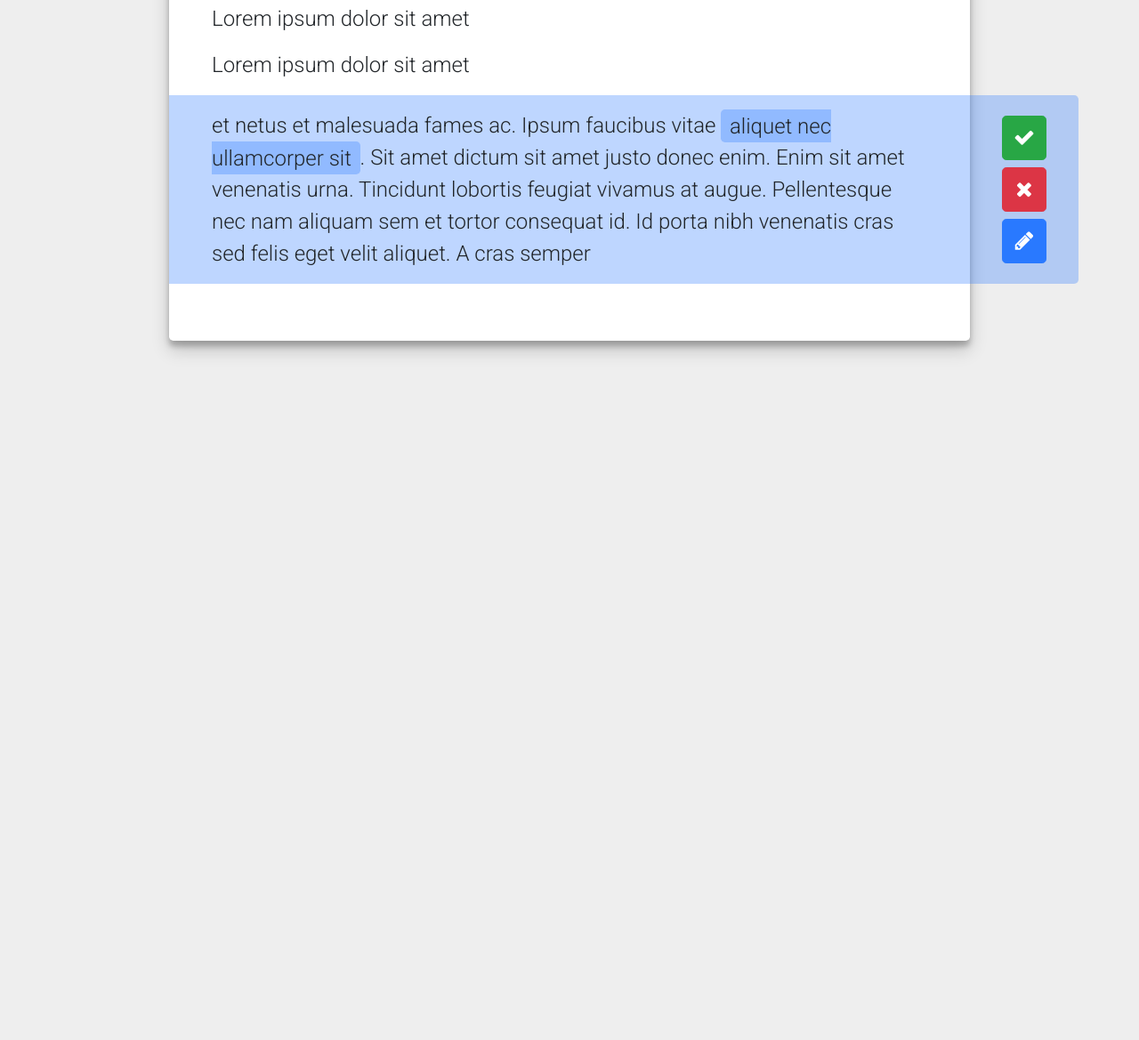
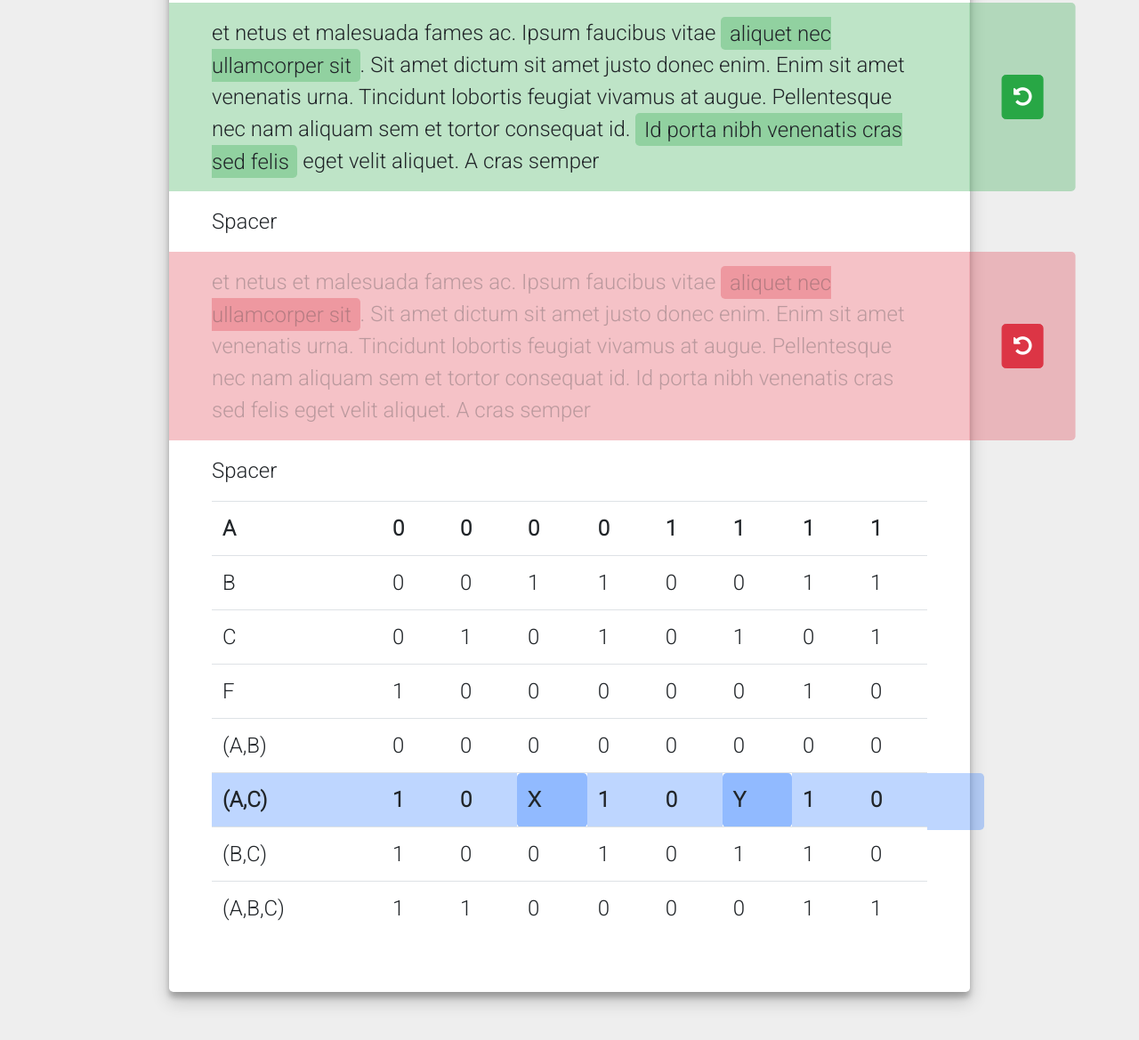
Before and after one commit to AndBondStyle/diff, a website built with Parcel: page frontend/source/template.html in a window 1280 px wide. Shown: the part 1027-2196 px from the top of the page at 89% size. Before the commit the page ends 1474 px from the top, so only its background shows below. Built offline with nearby package versions, Linux system fonts and the light colour scheme.

Commit message:
Last commit

```diff
--- a/frontend/source/style.scss
+++ b/frontend/source/style.scss
@@ -41,10 +41,30 @@ $carousel-transition-duration: 200ms;
     margin-right: -$diff-container-padding;
     margin-bottom: 1rem;
     padding: 1rem $diff-container-padding;
+    font-weight: bold;
 
     & + .difference {
         margin-top: -1rem;
         border-top: 4px dotted $diff-container-bg;
+    }
+
+    &.accepted {
+        .actions, .inline-difference {
+            background: transparentize($success, 0.7);
+        }
+        font-weight: initial;
+        background: transparentize($success, 0.7);
+    }
+
+    &.rejected {
+        .actions, .inline-difference {
+            background: transparentize($danger, 0.7);
+        }
+
+        font-weight: initial;
+        background: transparentize($danger, 0.7);
+        color: transparentize($dark, 0.7);
+        //text-decoration: line-through;
     }
 
     .actions {
@@ -55,7 +75,6 @@ $carousel-transition-duration: 200ms;
         transform: translate(100%, 0);
         border-top-right-radius: $border-radius;
         border-bottom-right-radius: $border-radius;
-
         background: transparentize($primary, 0.7);
 
         padding: 2rem;
@@ -69,6 +88,13 @@ $carousel-transition-duration: 200ms;
             margin: 0.25rem;
         }
     }
+}
+
+.carousel-item button {
+    position: absolute;
+    z-index: 10;
+    top: 2rem;
+    right: 1rem;
 }
 
 .inline-difference {
--- a/frontend/source/template.html
+++ b/frontend/source/template.html
@@ -8,18 +8,21 @@
 </head>
 <body>
 <div id="diff-container">
-    <h1>Hello <span class="inline-difference">there kok</span></h1>
+    <h1>Sample Document Title</h1>
 
     <div class="difference">
-        <div id="slider" class="carousel slide">
-            <ol class="custom-indicators">
-                <li data-target="#slider" data-slide-to="0" class="active">1</li>
-                <li data-target="#slider" data-slide-to="1">2</li>
-                <li data-target="#slider" data-slide-to="2">3</li>
-            </ol>
+        <div id="slider" class="carousel slide" data-interval="false">
+            <!--<ol class="custom-indicators">-->
+            <!--<li data-target="#slider" data-slide-to="0" class="active">1</li>-->
+            <!--<li data-target="#slider" data-slide-to="1">2</li>-->
+            <!--<li data-target="#slider" data-slide-to="2">3</li>-->
+            <!--</ol>-->
             <div class="carousel-inner">
                 <div class="carousel-item active">
                     <img class="img-fluid rounded" src="https://picsum.photos/1000/600?random=0">
+                    <button class="btn btn-success">
+                        <i class="fa fa-check"></i>
+                    </button>
                 </div>
                 <div class="carousel-item">
                     <img class="img-fluid rounded" src="https://picsum.photos/1000/600?random=1">
@@ -47,19 +50,122 @@
         </div>
     </div>
     <p>Lorem ipsum dolor sit amet</p>
-    <p>Lorem ipsum dolor sit amet</p>
-    <p>Lorem ipsum dolor sit amet</p>
-    <div class="difference">
+    <div class="difference accepted">
         et netus et malesuada fames ac. Ipsum faucibus vitae
         <span class="inline-difference">aliquet nec ullamcorper sit</span>. Sit amet dictum sit amet justo
         donec enim. Enim sit amet venenatis urna. Tincidunt lobortis feugiat vivamus at augue. Pellentesque nec nam
+        aliquam sem et tortor consequat id. <span
+            class="inline-difference">Id porta nibh venenatis cras sed felis</span>
+        eget velit aliquet. A cras semper
+        <div class="actions">
+            <button class="btn btn-success"><i class="fa fa-undo"></i></button>
+        </div>
+    </div>
+    <p>Spacer</p>
+    <div class="difference rejected">
+        et netus et malesuada fames ac. Ipsum faucibus vitae
+        <span class="inline-difference">aliquet nec ullamcorper sit</span>. Sit amet dictum sit amet
+        justo
+        donec enim. Enim sit amet venenatis urna. Tincidunt lobortis feugiat vivamus at augue. Pellentesque nec nam
         aliquam sem et tortor consequat id. Id porta nibh venenatis cras sed felis eget velit aliquet. A cras semper
         <div class="actions">
-            <button class="btn btn-success"><i class="fa fa-check"></i></button>
-            <button class="btn btn-danger"><i class="fa fa-times"></i></button>
-            <button class="btn btn-primary"><i class="fa fa-pencil"></i></button>
+            <button class="btn btn-danger"><i class="fa fa-undo"></i></button>
+            <!--<button class="btn btn-primary"><i class="fa fa-pencil"></i></button>-->
         </div>
     </div>
+    <p>Spacer</p>
+    <table class="table">
+        <tr>
+            <th>A</th>
+            <th>0</th>
+            <th>0</th>
+            <th>0</th>
+            <th>0</th>
+            <th>1</th>
+            <th>1</th>
+            <th>1</th>
+            <th>1</th>
+        </tr>
+        <tr>
+            <td>B</td>
+            <td>0</td>
+            <td>0</td>
+            <td>1</td>
+            <td>1</td>
+            <td>0</td>
+            <td>0</td>
+            <td>1</td>
+            <td>1</td>
+        </tr>
+        <tr>
+            <td>C</td>
+            <td>0</td>
+            <td>1</td>
+            <td>0</td>
+            <td>1</td>
+            <td>0</td>
+            <td>1</td>
+            <td>0</td>
+            <td>1</td>
+        </tr>
+        <tr>
+            <td>F</td>
+            <td>1</td>
+            <td>0</td>
+            <td>0</td>
+            <td>0</td>
+            <td>0</td>
+            <td>0</td>
+            <td>1</td>
+            <td>0</td>
+        </tr>
+        <tr>
+            <td>(A,B)</td>
+            <td>0</td>
+            <td>0</td>
+            <td>0</td>
+            <td>0</td>
+            <td>0</td>
+            <td>0</td>
+            <td>0</td>
+            <td>0</td>
+        </tr>
+        <tr class="difference">
+            <td>(A,C)</td>
+            <td>1</td>
+            <td>0</td>
+            <td class="inline-difference">X</td>
+            <td>1</td>
+            <td>0</td>
+            <td class="inline-difference">Y</td>
+            <td>1</td>
+            <td>0
+                <div class="actions"></div>
+            </td>
+        </tr>
+        <tr>
+            <td>(B,C)</td>
+            <td>1</td>
+            <td>0</td>
+            <td>0</td>
+            <td>1</td>
+            <td>0</td>
+            <td>1</td>
+            <td>1</td>
+            <td>0</td>
+        </tr>
+        <tr>
+            <td>(A,B,C)</td>
+            <td>1</td>
+            <td>1</td>
+            <td>0</td>
+            <td>0</td>
+            <td>0</td>
+            <td>0</td>
+            <td>1</td>
+            <td>1</td>
+        </tr>
+    </table>
 </div>
 <script src="https://code.jquery.com/jquery-3.2.1.slim.min.js"></script>
 <script src="https://cdnjs.cloudflare.com/ajax/libs/popper.js/1.12.9/umd/popper.min.js"></script>
```
